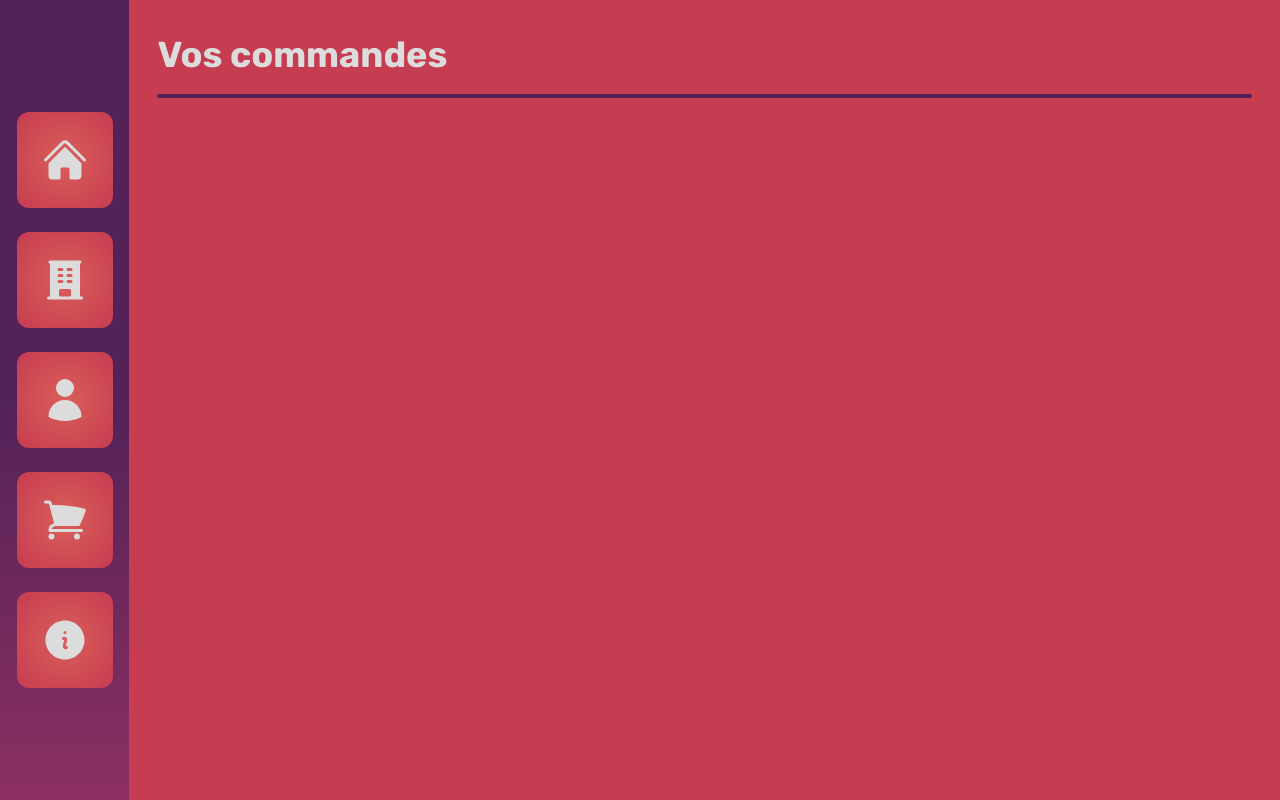
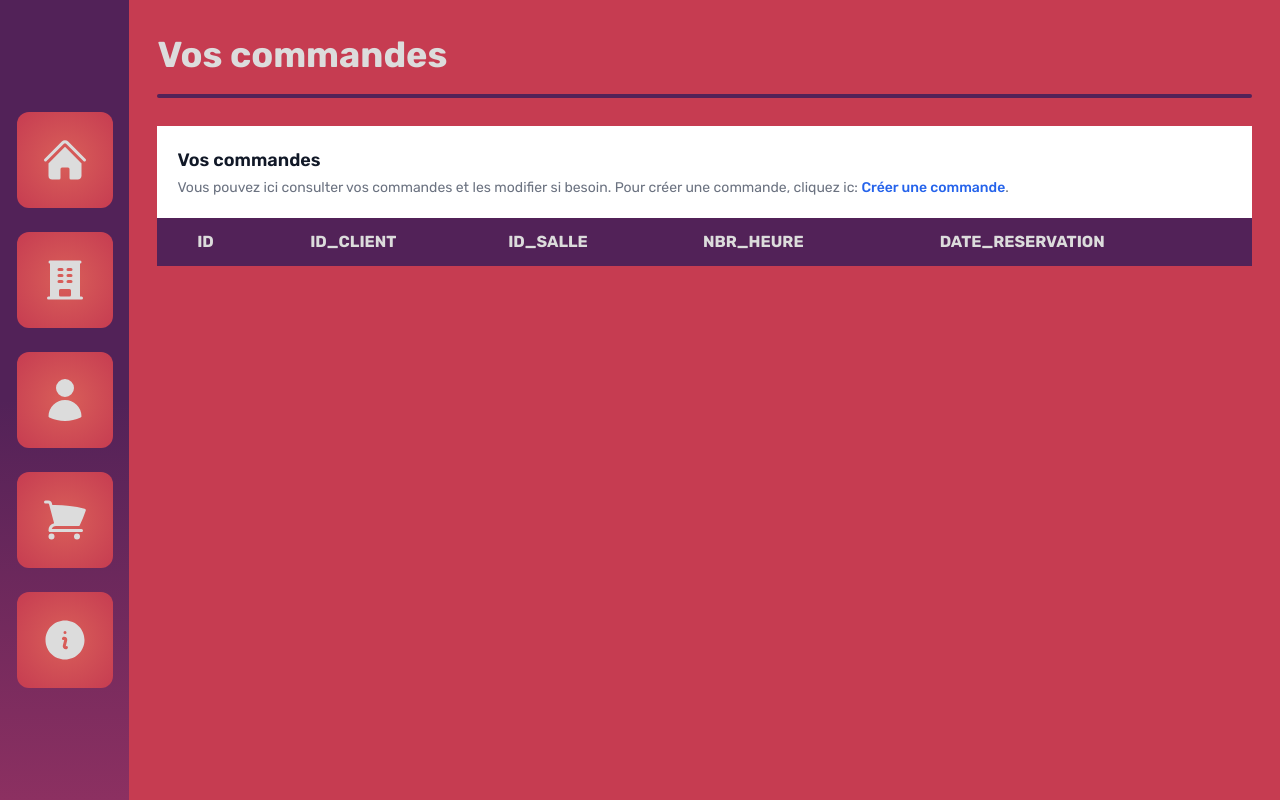
Before and after one commit to fr-timothe/KaraManager, a Flask app: page /orders in a window 1280 px wide. Run offline with Flask 3, Linux system fonts and the light colour scheme; lists and menus that the app fills with data are empty; some libraries are stand-ins or nearby versions.

Commit message:
feat: :sparkles: Ajout de la fonctionnalité d'affichage des commandes

```diff
--- a/main.py
+++ b/main.py
@@ -20,7 +20,7 @@ def clients():
 
 @app.route('/orders')
 def orders():
-    return render_template('orders.html')
+    return render_template('orders.html', attributes=db_manager.get_attrubutes("orders"), clients=db_manager.get_orders())
 
 @app.route('/infos')
 def infos():
--- a/templates/orders.html
+++ b/templates/orders.html
@@ -6,5 +6,39 @@
     <span class="great-title">Vos commandes</span>
     <div class="w-full h-1 bg-[--palette-1] rounded-lg "></div>
   </div>
+  <div class="h-full w-full px-7">
+    <table class="w-full">
+        <caption class="p-5 text-lg font-semibold text-left rtl:text-right text-gray-900 bg-white dark:text-white dark:bg-gray-800">
+            Vos commandes
+            <p class="mt-1 text-sm font-normal text-gray-500 dark:text-gray-400">Vous pouvez ici consulter vos commandes et les modifier si besoin. Pour créer une commande, cliquez ic: <a href="#" class="font-medium text-blue-600 hover:underline">Créer une commande</a>.</p>
+        </caption>
+        <thead class="text-base base-text uppercase bg-[--palette-1] text-[--white-color]">
+            <tr>
+              {% for attribut in attributes %}
+                <th scope="col" class="px-6 py-3">
+                    <span>{{ attribut[1] }}</span>
+                </th>
+              {% endfor %}
+                <th scope="col" class="px-6 py-3">
+                    <span class="sr-only">Editer</span>
+                </th>
+            </tr>
+        </thead>
+        <tbody class="text-sm">
+          {% for order in orders %}
+          <tr class="bg-[--palette-2] border-b text-[--white-color]">
+            {% for attribut in order %}
+              <th scope="row" class="px-6 py-4">
+                  <span>{{ attribut }}</span>
+              </th>
+            {% endfor %}
+            <td class="px-6 py-4">
+              <a href="#" class="font-medium text-blue-600 hover:underline">Editer</a>
+            </td>
+          </tr>
+          {% endfor %}
+        </tbody>
+    </table>
+</div>
 </section>
 {% endblock %}
```
